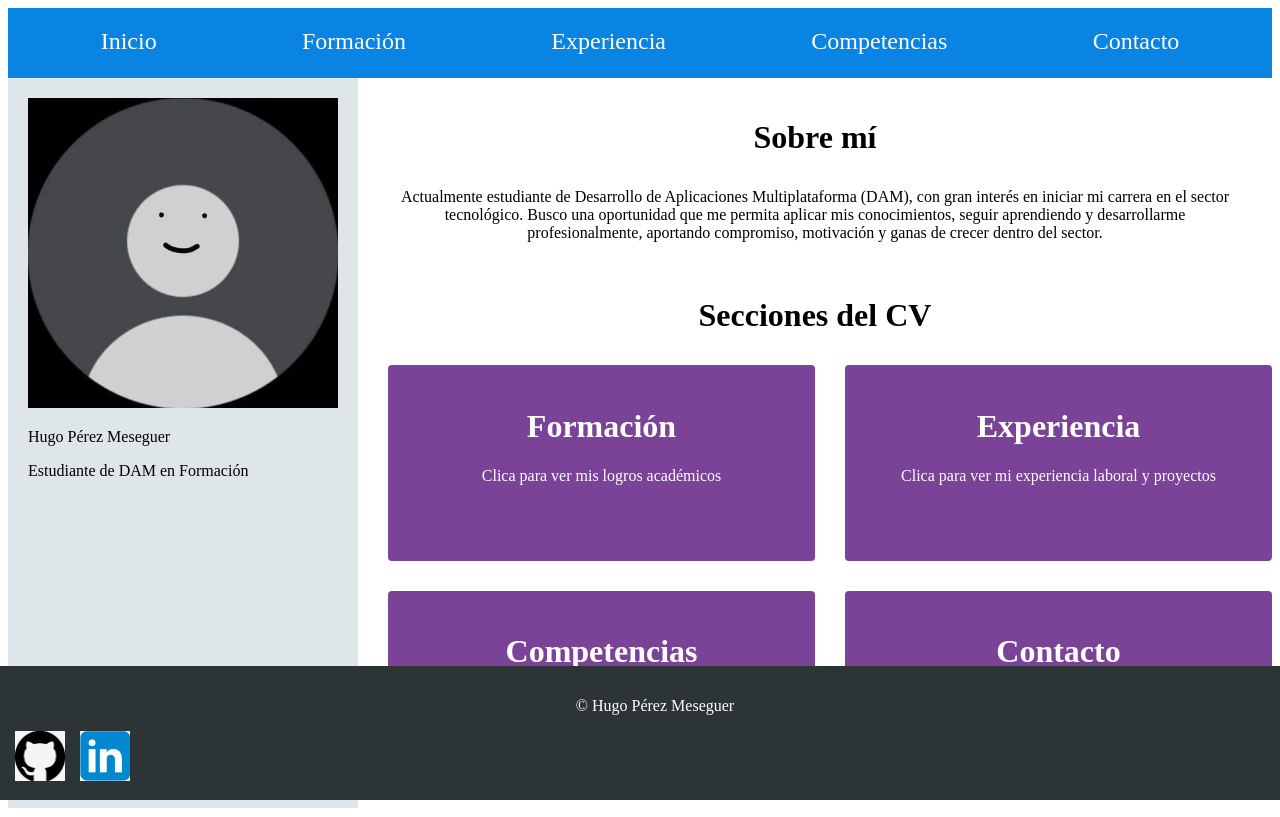
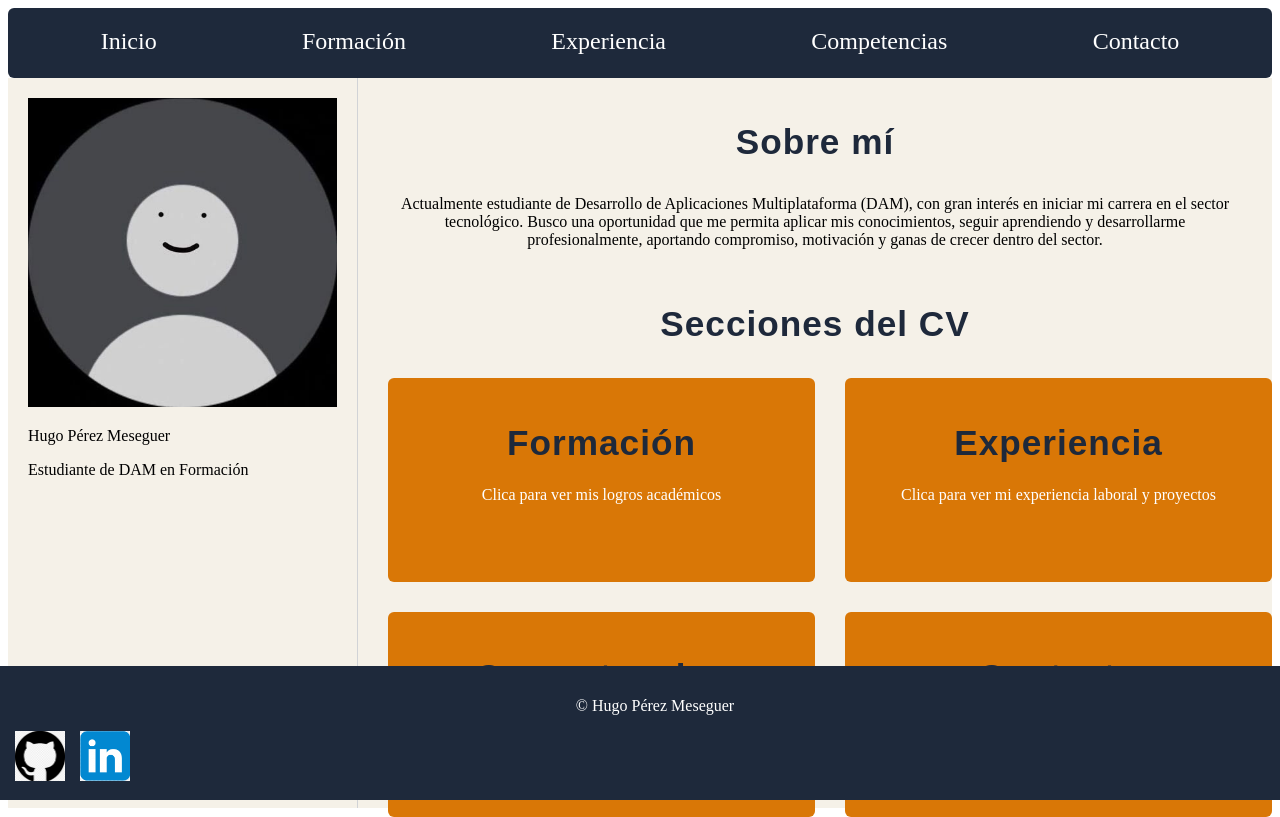
Before and after one commit to hperezmeseguer/cv, a plain HTML site: page index.html in a window 1280 px wide. Drawn offline with Linux system fonts and the light colour scheme.

Commit message:
retoques esteticos

```diff
--- a/style.css
+++ b/style.css
@@ -11,25 +11,28 @@
 
 header {
     grid-area: header;
-    background: #0984e3;
+    background-color: #1E293B;
     color:white;
     padding:20px;
+    border-radius: 6px;
 }
 
 nav {
     grid-area: nav;
-    background: #dfe6e9;
-    padding:20px;
+    background-color: #F5F1E8;
+    padding: 20px;
+    border-right: 1px solid #d1d3d6;
 }
 
 main {
     grid-area: main;
     padding:20px;
+    background-color: #F5F1E8;
 }
 
 footer {
     grid-area: footer;
-    background: #2d3436;
+    background-color: #1E293B;
     color:white;
     padding:15px;
     text-align:center;
@@ -54,6 +57,10 @@ footer {
     color: inherit;
 }
 
+.item a:hover {
+    color: #1F2937;
+}
+
 .foto img {
     width: 100%;
     height: auto;
@@ -69,9 +76,9 @@ footer {
 }
 
 .resumen {
-    background-color: #7b4397;
+    background-color: #D97706;
     color: white;
-    border-radius: 4px;
+    border-radius: 6px;
     text-align: center;
     padding-top: 5%;
 }
@@ -117,16 +124,10 @@ footer {
 }
 
 .competencias {
-    background-color: #7b4397;
+    background-color:#D97706;
     color: white;
     border-radius: 4px;
     text-align: center;
-    margin-top: 20px
-}
-
-.links {
-    text-align: right;
-    align-items: center;
 }
 
 .info {
@@ -138,9 +139,19 @@ footer {
 .links {
     display: flex;
     gap: 15px;
+    text-align: right;
+    align-items: center;
 }
 
 .links img {
     width: 50px;
     height: 50px;
 }
+
+h1 {
+    font-family: 'Poppins', sans-serif;
+    font-weight: 600;
+    font-size: 2.2rem;
+    color: #1E293B;
+    letter-spacing: 1px;
+}
```
Also changed, not shown: index.html (+0 -2 lines).
